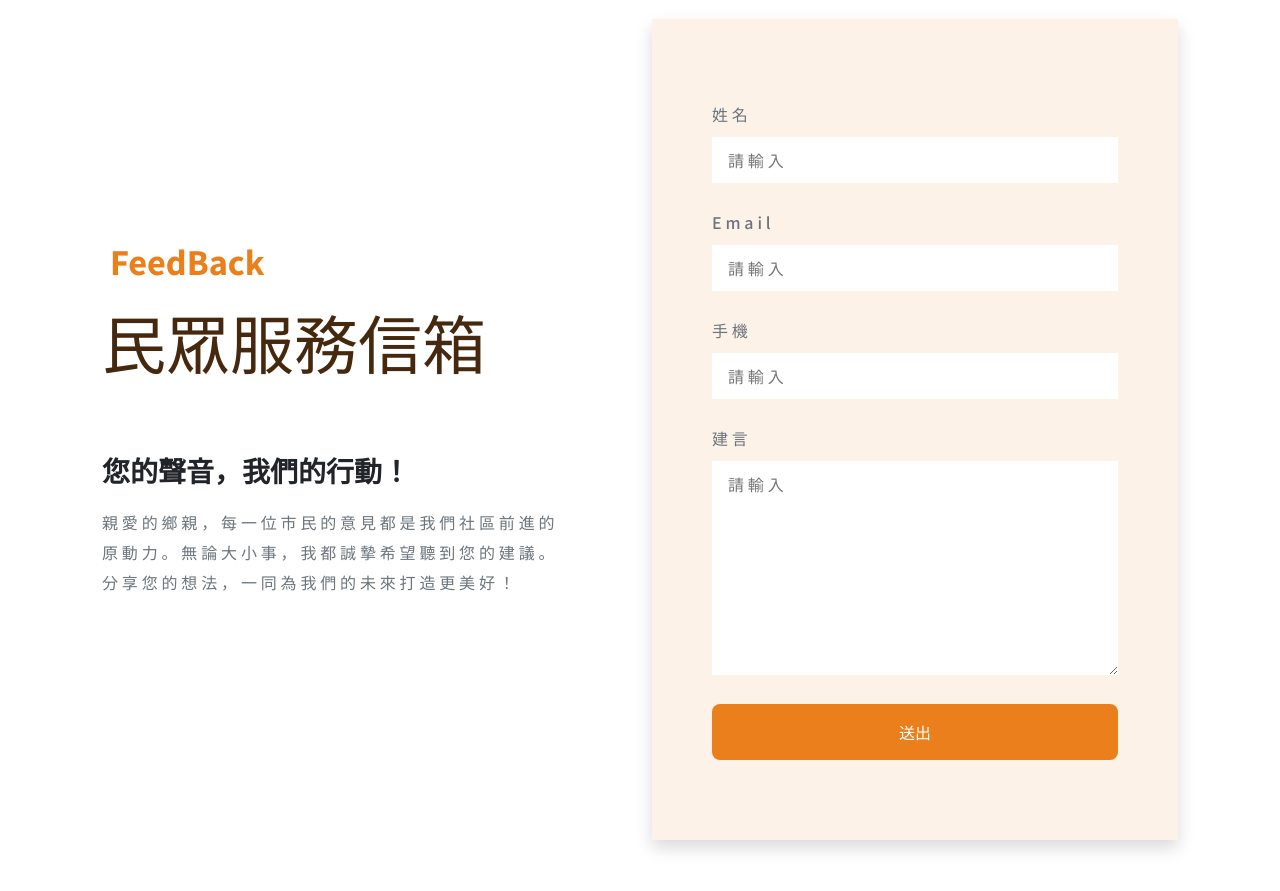
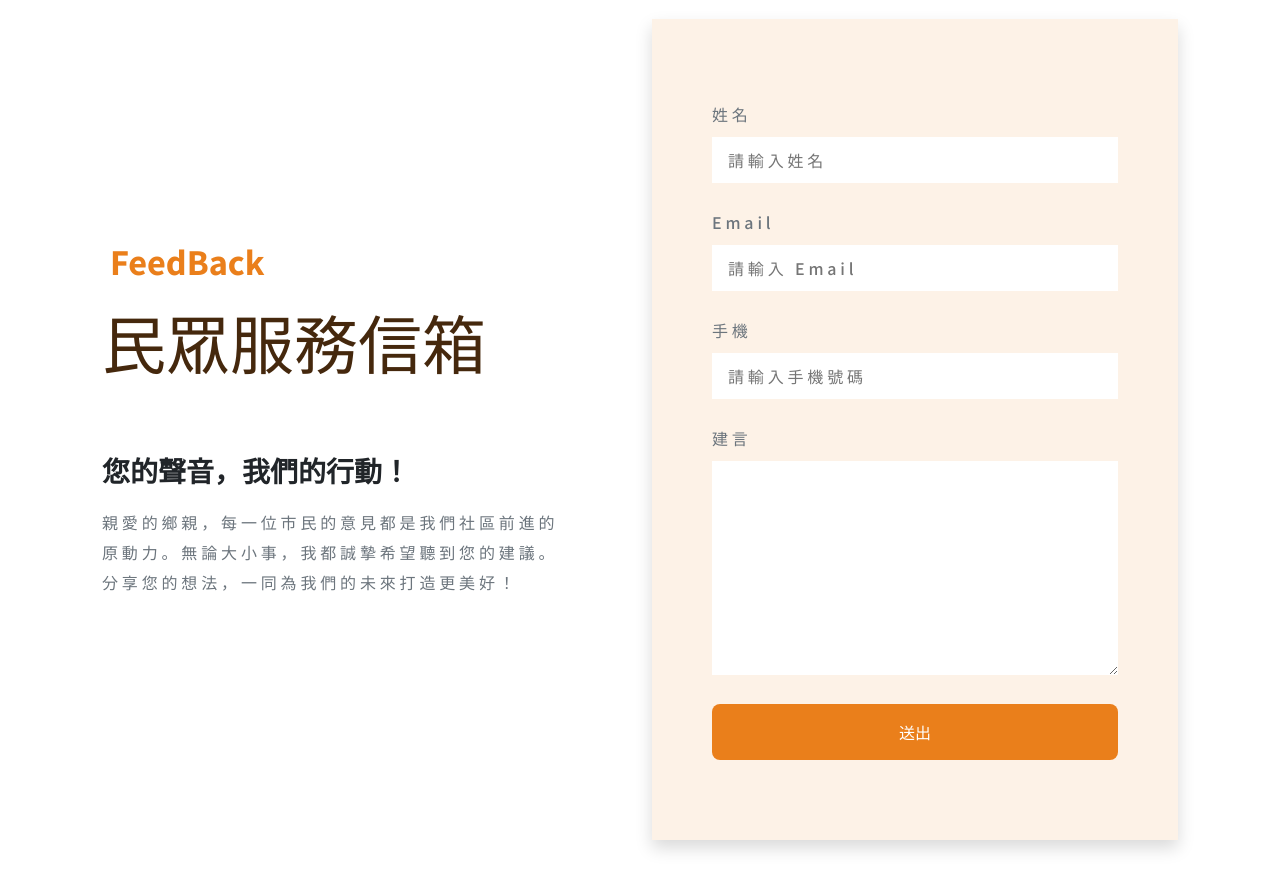
Before and after one commit to Narrowd4c/F2E-xru66, a Vue app: page / in a window 1280 px wide. Shown: the part 5580-6471 px from the top of the page. Built offline with nearby package versions, Linux system fonts and the light colour scheme.

Commit message:
nit:rewrite FeedBack placeholder

```diff
--- a/src/components/FeedBackComp.vue
+++ b/src/components/FeedBackComp.vue
@@ -29,7 +29,6 @@
               class="border-0 h-214 w-100 px-4 py-2 font-space"
               type="text"
               id="comment"
-              placeholder="請輸入"
             ></textarea>
           </div>
           <button class="border-0 rounded-3 w-100 py-4 bg-primary text-white">送出</button>
@@ -43,9 +42,9 @@
 import SectionTitle from '@/components/SectionTitle.vue'
 import { shallowRef } from 'vue'
 const inputList = shallowRef([
-  { id: 'user-name', placeholder: '請輸入', label: '姓名', type:'text' },
-  { id: 'email', placeholder: '請輸入', label: 'Email' ,type:'email'},
-  { id: 'phone', placeholder: '請輸入', label: '手機' ,type:'text'},
+  { id: 'user-name', placeholder: '請輸入姓名', label: '姓名', type:'text' },
+  { id: 'email', placeholder: '請輸入 Email', label: 'Email' ,type:'email'},
+  { id: 'phone', placeholder: '請輸入手機號碼', label: '手機' ,type:'text'},
 ])
 </script>
 
```
